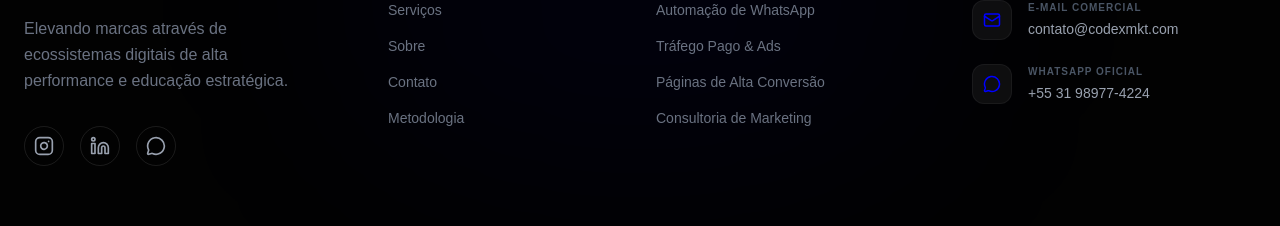
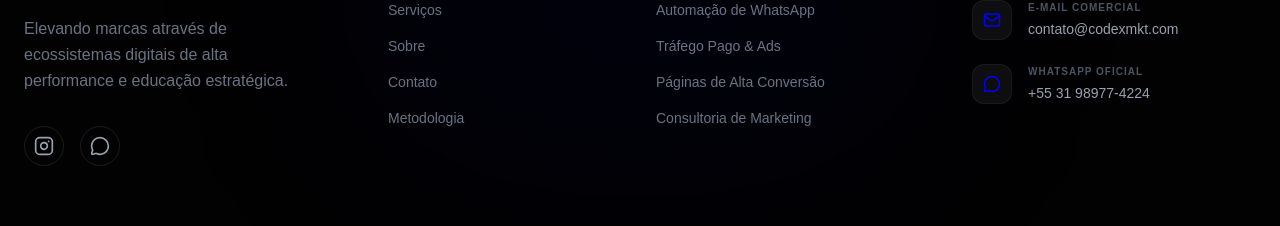
Before and after one commit to Peixotim/codex-website, a Next.js app: page / in a window 1280 px wide. Shown: the part 4398-4624 px from the top of the page. Built offline with nearby package versions, Linux system fonts and the light colour scheme.

Commit message:
feat: Atualiza links das redes sociais no rodapé

```diff
--- a/components/footer.tsx
+++ b/components/footer.tsx
@@ -32,8 +32,7 @@ export default function Footer() {
 
             <div className="flex gap-4">
               {[
-                { icon: <Instagram size={20} />, href: "#" },
-                { icon: <Linkedin size={20} />, href: "#" },
+                { icon: <Instagram size={20} />, href: "https://www.instagram.com/codexmktdigitall/" },
                 { icon: <MessageCircle size={20} />, href: "https://wa.me/5531989774224" }
               ].map((social, i) => (
                 <Link
```
